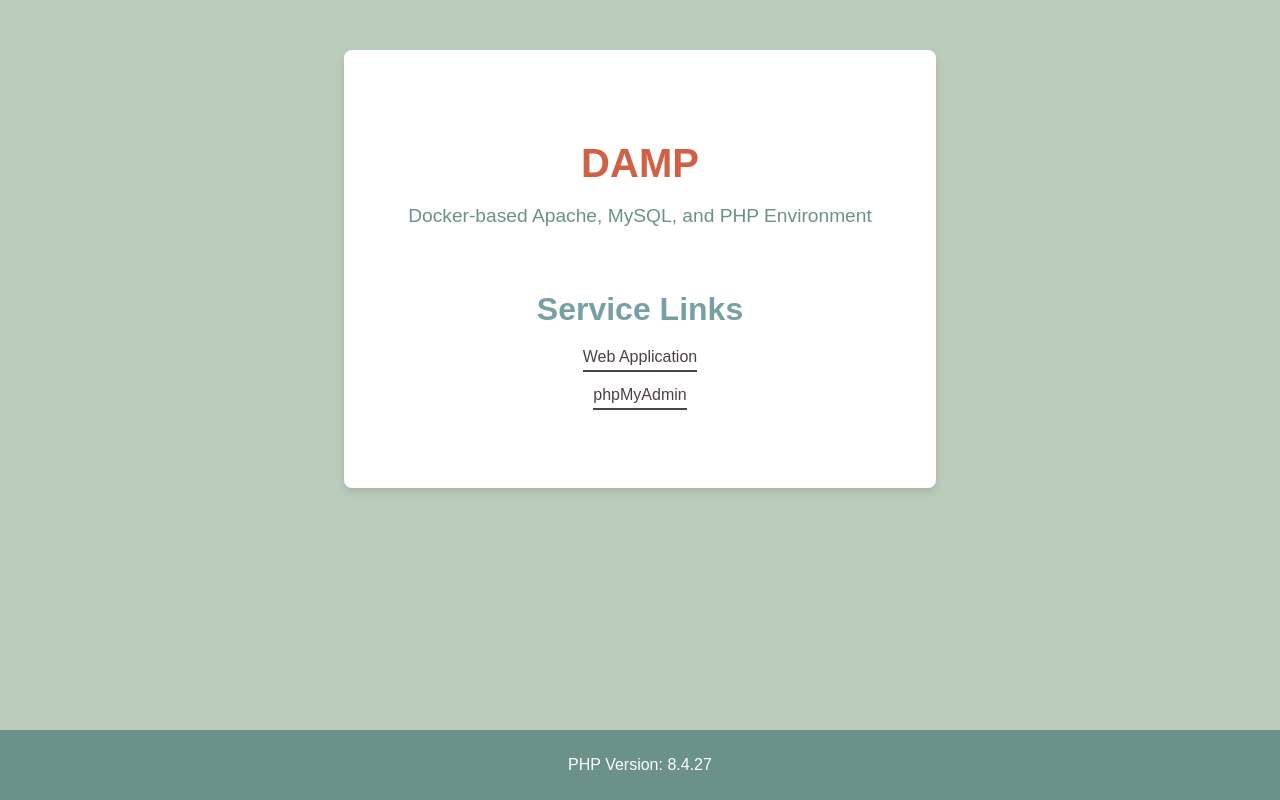
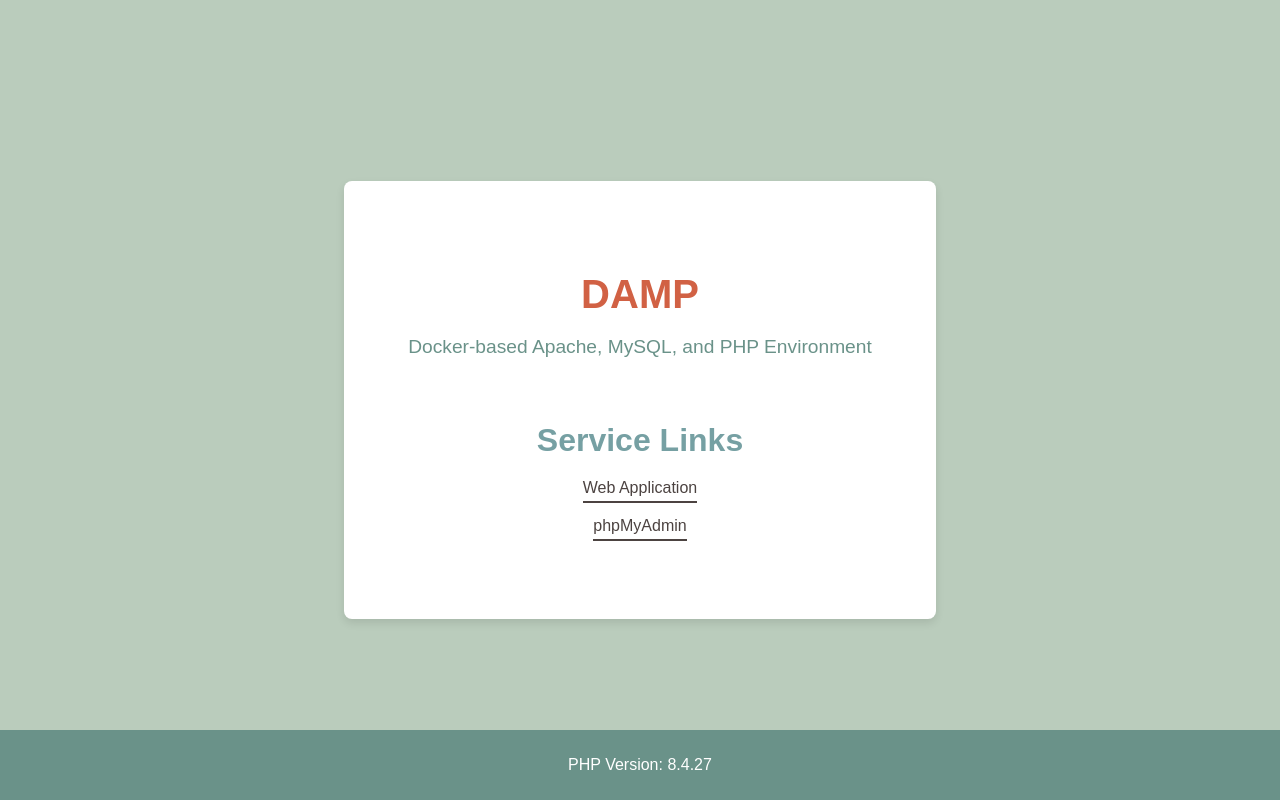
Before and after one commit to r-ca/damp, a PHP site: page / in a window 1280 px wide. Run offline with PHP 8.4, Linux system fonts and the light colour scheme.

Commit message:
fix style

```diff
--- a/src/style.css
+++ b/src/style.css
@@ -15,6 +15,8 @@ body {
     padding: 0;
     display: flex;
     flex-direction: column;
+    justify-content: center;
+    height: 100vh;
 }
 
 .container {
@@ -23,7 +25,7 @@ body {
     background-color: #ffffff;
     box-shadow: 0 4px 8px rgba(0, 0, 0, 0.1);
     border-radius: 8px;
-    flex: 1;
+    height: fit-content;
 }
 
 h1 {
```
